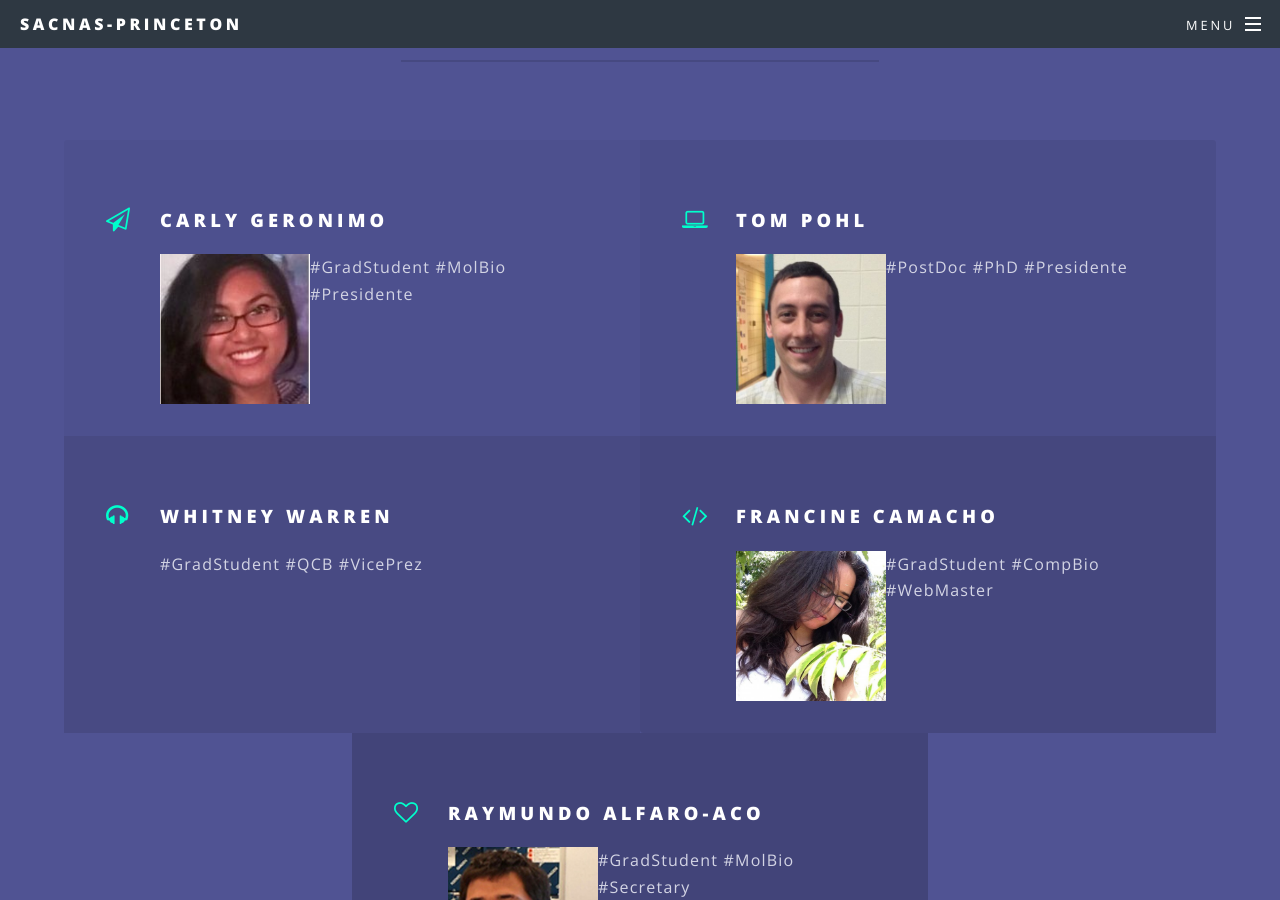
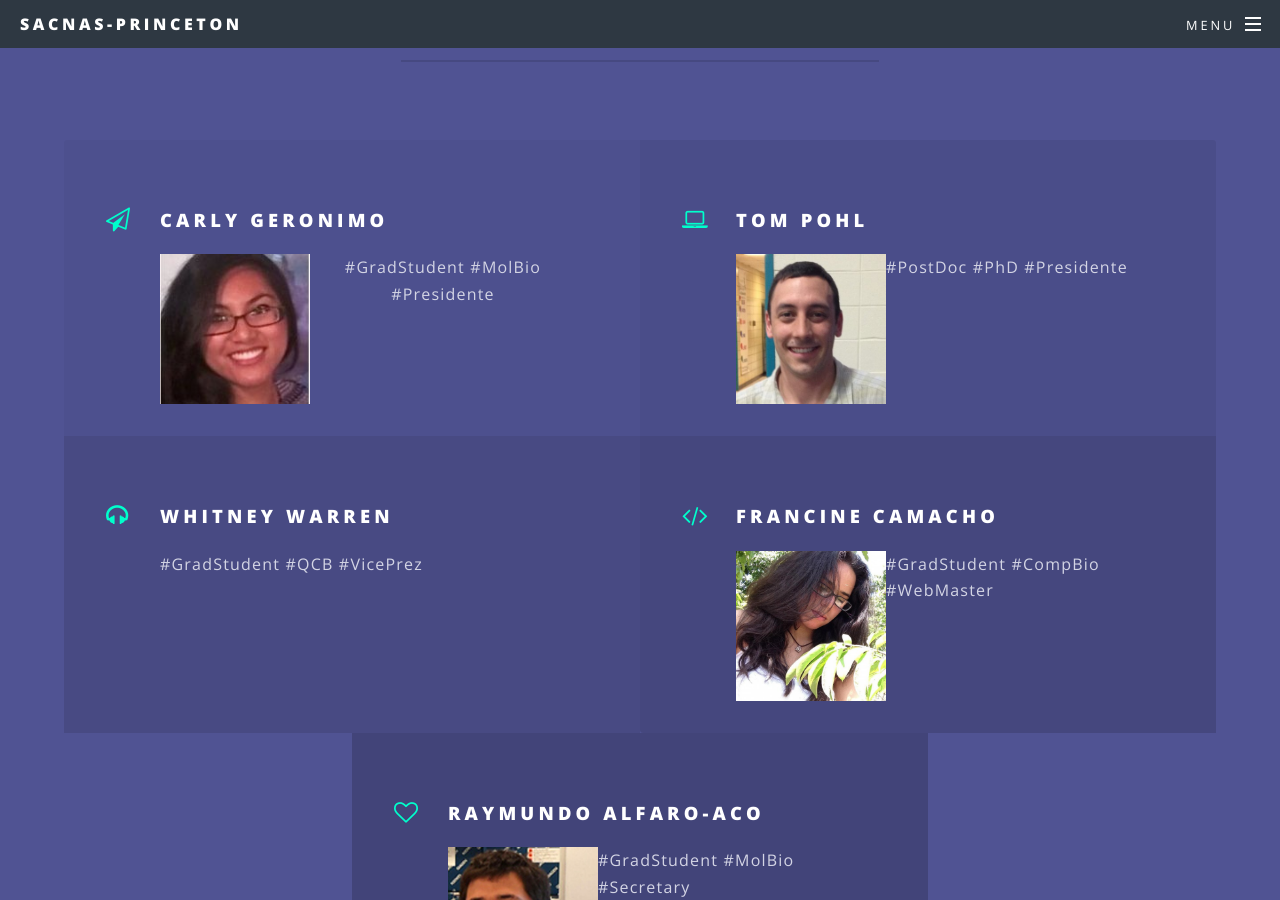
Before and after one commit to SACNAS-Princeton/SACNAS-Princeton.github.io, a Jekyll site: the page built from index.html, in a window 1280 px wide and 900 px high, scrolled down 2702 px. Built offline with Jekyll 4.4.1, drawn with Linux system fonts in a browser that asks for light colours.

```diff
--- a/index.html
+++ b/index.html
@@ -67,7 +67,7 @@
 								<li class="icon fa-paper-plane-o">
 									<h3>Carly Geronimo</h3>
 									<img style="float:left;width:150px;height:150px" src="{{ site.baseurl }}carly.jpg">
-									<p align="left">#GradStudent #MolBio #Presidente</p>
+									<p align="center">#GradStudent #MolBio #Presidente</p>
 								</li>
 								<li class="icon fa-laptop">
 									<h3>Tom Pohl </h3>
```
